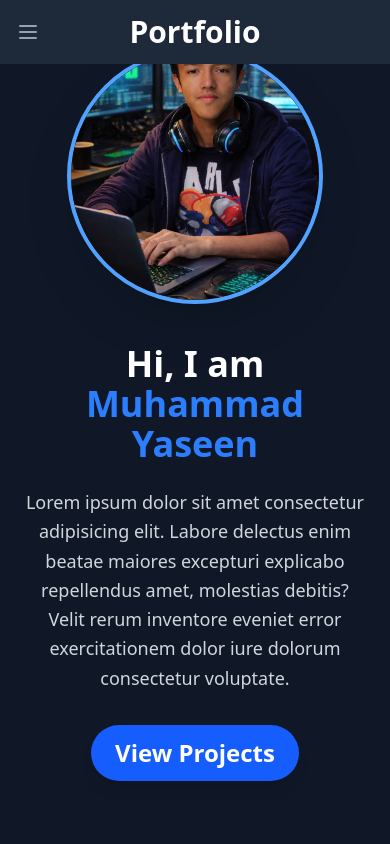
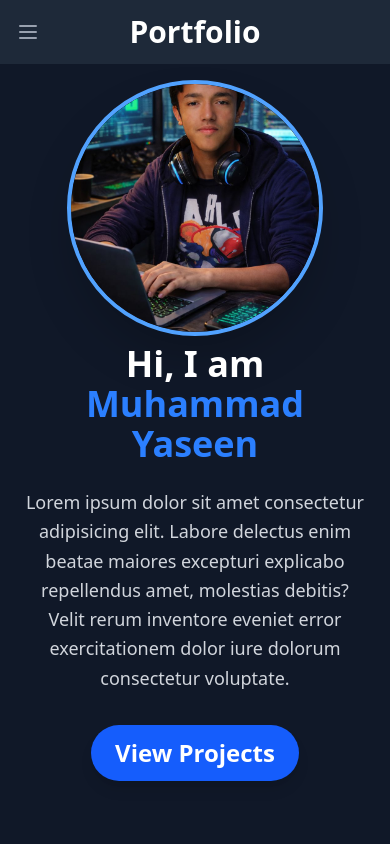
Before and after one commit to yasinmalik11/Yaseen-Portfolio, a React (Vite) app: page / in a window 390 px wide. Shown: the top 844 px of the page. Built offline with nearby package versions, Linux system fonts and the light colour scheme.

Commit message:
add a new project portiolo

```diff
--- a/src/Components/Hero.jsx
+++ b/src/Components/Hero.jsx
@@ -27,7 +27,7 @@ function Hero() {
 
       {/* Image Section */}
       <div className="w-64 h-64 sm:w-72 sm:h-72 md:w-80 md:h-80 lg:w-96 lg:h-96 mb-10 lg:mb-0 flex justify-center lg:justify-end">
-        <div className="w-full h-full rounded-full border-4 border-blue-400 overflow-hidden transform hover:scale-105 transition duration-500 shadow-2xl">
+        <div className="w-full h-full rounded-full border-4  lg:mt-0 mt-8 border-blue-400 overflow-hidden transform hover:scale-105 transition duration-500 shadow-2xl">
           <img src={img} alt="Muhammad Yaseen" className="w-full h-full object-cover rounded-full" />
         </div>
       </div>
```
